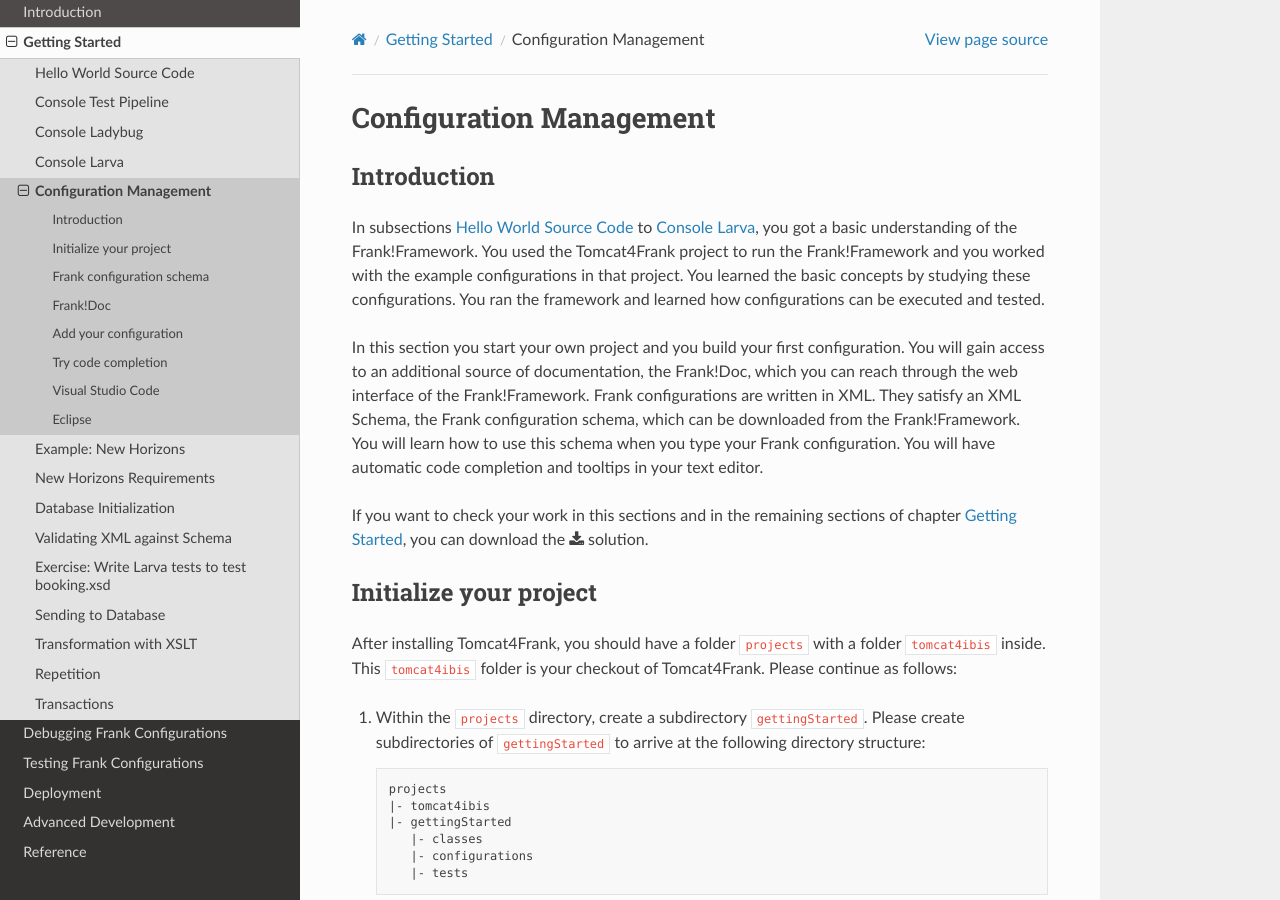
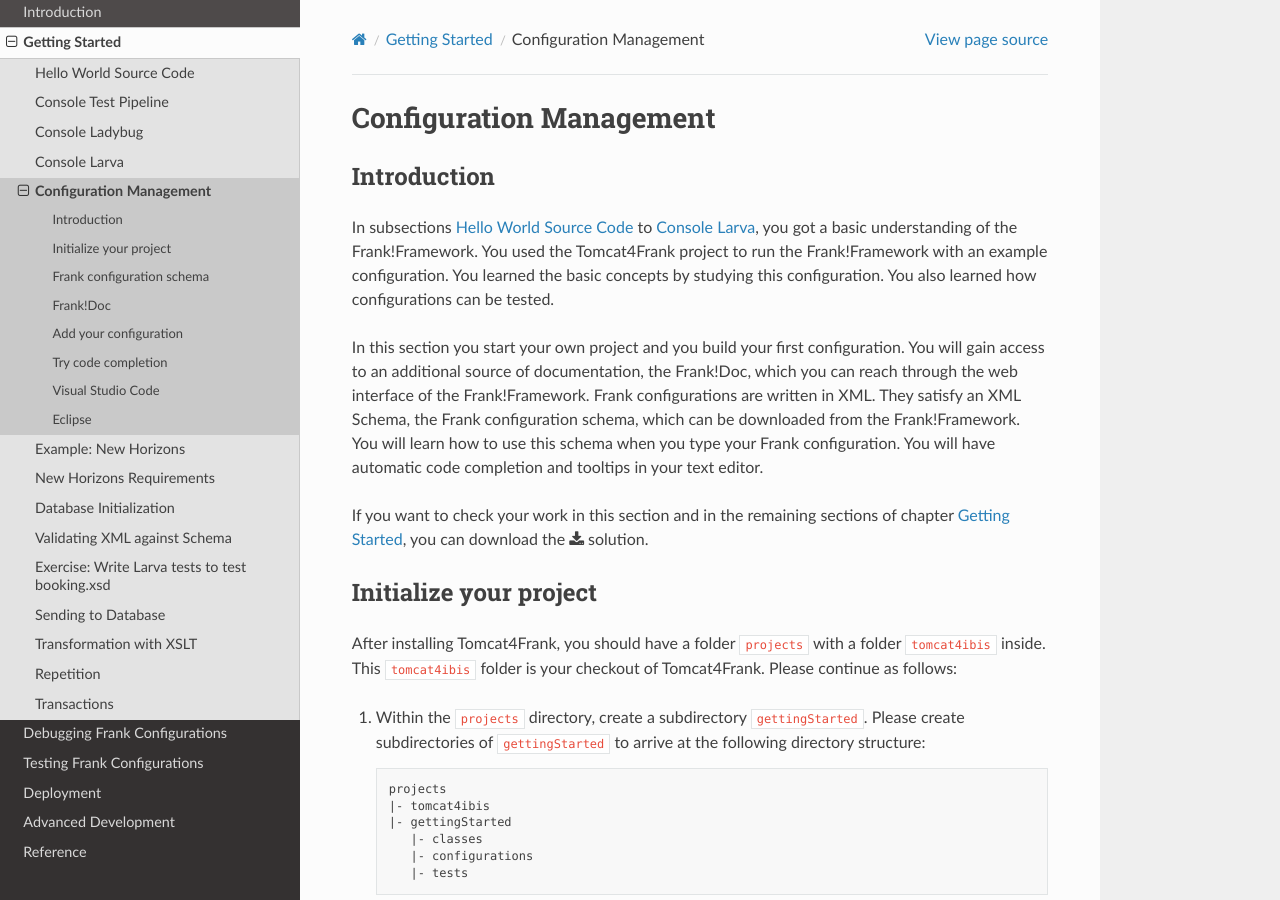
Before and after one commit to frankframework/frank-manual, a Sphinx documentation site: the page built from docs/source/gettingStarted/configurationManagement1.rst, in a window 1280 px wide and 900 px high. Built offline with Sphinx 7.4.7 and the Read the Docs theme 2.0.0, drawn with Linux system fonts in a browser that asks for light colours; some of the changed text lies outside the part shown.

Commit message:
Improve section configurationManagement1.rst

```diff
--- a/docs/source/gettingStarted/configurationManagement1.rst
+++ b/docs/source/gettingStarted/configurationManagement1.rst
@@ -6,11 +6,11 @@ Configuration Management
 Introduction
 ------------
 
-In subsections :ref:`helloIbis` to :ref:`gettingStartedLarva`, you got a basic understanding of the Frank!Framework. You used the Tomcat4Frank project to run the Frank!Framework and you worked with the example configurations in that project. You learned the basic concepts by studying these configurations. You ran the framework and learned how configurations can be executed and tested.
+In subsections :ref:`helloIbis` to :ref:`gettingStartedLarva`, you got a basic understanding of the Frank!Framework. You used the Tomcat4Frank project to run the Frank!Framework with an example configuration. You learned the basic concepts by studying this configuration. You also learned how configurations can be tested.
 
 In this section you start your own project and you build your first configuration. You will gain access to an additional source of documentation, the Frank!Doc, which you can reach through the web interface of the Frank!Framework. Frank configurations are written in XML. They satisfy an XML Schema, the Frank configuration schema, which can be downloaded from the Frank!Framework. You will learn how to use this schema when you type your Frank configuration. You will have automatic code completion and tooltips in your text editor.
 
-If you want to check your work in this sections and in the remaining sections of chapter :ref:`gettingStarted`, you can download the :download:`solution <../downloads/gettingStarted.zip>`.
+If you want to check your work in this section and in the remaining sections of chapter :ref:`gettingStarted`, you can download the :download:`solution <../downloads/gettingStarted.zip>`.
 
 Initialize your project
 -----------------------
@@ -157,7 +157,7 @@ Please do the following to configure Eclipse for code completion:
    .. image:: eclipseNewProject.jpg
 
 #. Choose "Project" (number 2) and press "Next".
-#. Enter a project name (number 1 in the figure below). Uncheck "Use default location" (number 2). Browse to the folder you want to edit (number 3), for example ``projects\gettingStarted``. Press "Finish".
+#. Enter a project name (number 1 in the figure below). Uncheck "Use default location" (number 2). Browse (number 3) to ``projects\gettingStarted``. Press "Finish".
 
    .. image:: eclipseNewProjectNext.jpg
 
```
Also changed, not shown: other parts of docs/source/gettingStarted/configurationManagement1.rst (+1 -1 lines).
